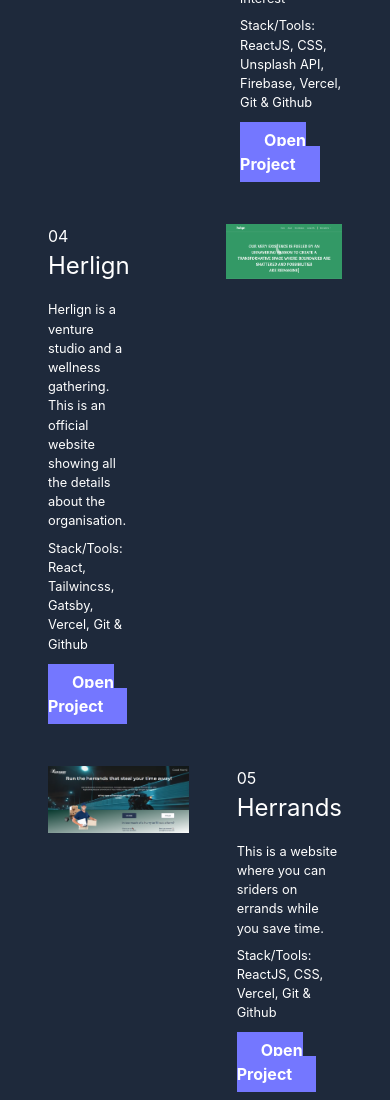
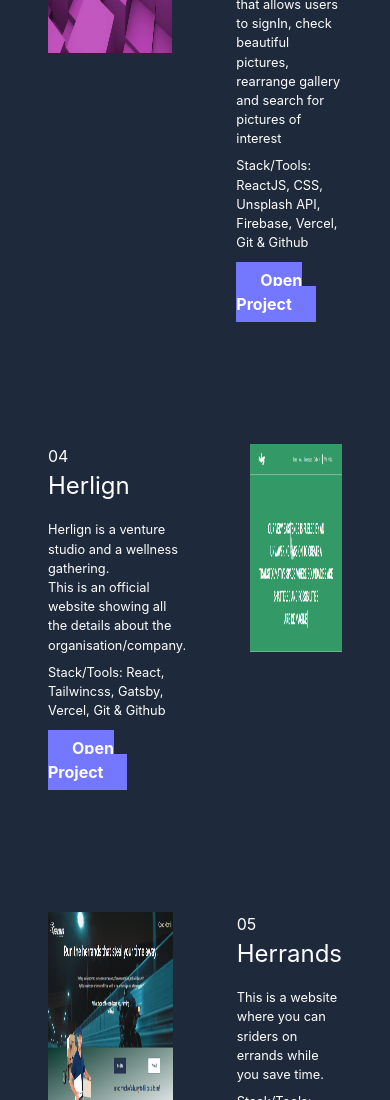
Before and after one commit to jummie-jk/Uptick-Talent-Fellowship, a React (Create React App) app: page /projects in a window 390 px wide. Shown: the part 1611-2711 px from the top of the page. Built offline with nearby package versions, Linux system fonts and the light colour scheme.

Commit message:
Style: Responsiveness

```diff
--- a/package.json
+++ b/package.json
@@ -16,6 +16,7 @@
     "react-dom": "^18.2.0",
     "react-router-dom": "^6.16.0",
     "react-scripts": "5.0.1",
+    "react-scroll": "^1.8.9",
     "tailwindcss": "^3.3.3",
     "web-vitals": "^2.1.4"
   },
--- a/src/App.js
+++ b/src/App.js
@@ -11,8 +11,8 @@ function App() {
     <>
     <BrowserRouter>
     <Routes>
-      <Route path="/" element={<HeroSection />} />
-      <Route path="/about" element={<About />} />
+      <Route path="/"  element={<HeroSection />} />
+      <Route path="/about" name="about" element={<About />} />
       <Route path="/projects" element={<Projects />} />
       <Route path="/technologies" element={<Technologies />} />
       <Route path="/contact" element={<Contact />} />
--- a/src/components/Navbar.js
+++ b/src/components/Navbar.js
@@ -11,7 +11,7 @@ const Navbar = () => {
           <div>
             <ul className="flex flex-row font-medium text-base">
               <li>
-                <Link to="/about" className="px-8">
+                <Link to="about" className="px-8">
                   About
                 </Link>
               </li>
--- a/src/components/Projects.js
+++ b/src/components/Projects.js
@@ -15,12 +15,12 @@ const Projects = () => {
           </p>
         </div>
        <div>
-            <div className="px-12 py-12">
-                <div className="flex flex-row">
-                    <div>
-                        <img src={Lawfirm} alt="A lawfirm" className="scale-100 hover:scale-105"></img>
+            <div className="px-12 ">
+                <div className="flex flex-row justify-center py-16">
+                    <div className="pr-8">
+                        <img src={Lawfirm} alt="A lawfirm" className="scale-100 hover:scale-105 w-[35rem] h-[13rem]"></img>
                     </div>
-                    <div className="text-white pl-12 font-inter" >
+                    <div className="text-white font-inter pl-8" >
                         <p className="text-[1rem]">01</p>
                         <p className="text-[1.5rem] pb-4">Samson and Gretel Law firm</p>
                         <p className="text-[0.8rem] pb-2">Samson and Gretel is your trusted legal partner, providing top-tier legal <br></br>services with a commitment to integrity and excellence.</p>
@@ -42,11 +42,11 @@ const Projects = () => {
                         </div>
                     </div>
                 </div>
-                <div className="flex flex-row py-12">
-                    <div className="text-white font-inter" >
+                <div className="flex flex-row py-16 justify-center">
+                    <div className="text-white font-inter pr-8" >
                         <p className="text-[1rem]">02</p>
                         <p className="text-[1.5rem] pb-4">Cryptous</p>
-                        <p className="text-[0.8rem] pb-2">Cryptous provides a up-to-date daily coin information sourced from a reliable<br></br> API,also offering a glimpse into the latest trends, market data, and price 7 most search coins.</p>
+                        <p className="text-[0.8rem] pb-2">Cryptous provides a up-to-date daily coin information sourced from a reliable<br></br> API,also offering a glimpse into the latest trends, market data, and price 7 <br></br>most search coins.</p>
                         <p className="text-[0.8rem]">Stack/Tools: React,CSS, Vercel, Coingecko API, Git & Github</p>
                         <div className="pt-4">
                         <a
@@ -64,15 +64,15 @@ const Projects = () => {
                             </Button> */}
                         </div>
                     </div>
-                    <div className="pl-14">
-                        <img src={cryptous} alt="A lawfirm" className="scale-100 hover:scale-105"></img>
+                    <div className="pl-8">
+                        <img src={cryptous} alt="A lawfirm" className="scale-100 hover:scale-105 w-[35rem] h-[13rem]"></img>
                     </div>
                 </div>
-                <div className="flex flex-row">
-                    <div>
-                        <img src={gallery} alt="A lawfirm" className="scale-100 hover:scale-105"></img>
+                <div className="flex flex-row justify-center py-16">
+                    <div className="pr-8">
+                        <img src={gallery} alt="A lawfirm" className="scale-100 hover:scale-105 w-[35rem] h-[13rem]"></img>
                     </div>
-                    <div className="text-white pl-12 font-inter" >
+                    <div className="text-white pl-8 font-inter " >
                         <p className="text-[1rem]">03</p>
                         <p className="text-[1.5rem] pb-4">Photo Fusion</p>
                         <p className="text-[0.8rem] pb-2">A dynmaic gallery website that allows users to signIn, check beautiful pictures,<br></br> rearrange gallery and search for pictures of interest </p>
@@ -94,11 +94,11 @@ const Projects = () => {
                         </div>
                     </div>
                 </div>
-                <div className="flex flex-row py-12">
-                    <div className="text-white font-inter" >
+                <div className="flex flex-row py-16 justify-center">
+                    <div className="text-white font-inter pr-8" >
                         <p className="text-[1rem]">04</p>
                         <p className="text-[1.5rem] pb-4">Herlign</p>
-                        <p className="text-[0.8rem] pb-2">Herlign is a venture studio and a wellness gathering.<br></br>This is an official website showing all the details about the organisation.</p>
+                        <p className="text-[0.8rem] pb-2">Herlign is a venture studio and a wellness gathering.<br></br>This is an official website showing all the details about the organisation/company.</p>
                         <p className="text-[0.8rem]">Stack/Tools: React, Tailwincss, Gatsby, Vercel, Git & Github</p>
                         <div className="pt-4">
                         <a
@@ -116,15 +116,15 @@ const Projects = () => {
                             </Button> */}
                         </div>
                     </div>
-                    <div className="pl-24">
-                        <img src={herlign} alt="A lawfirm" className="scale-100 hover:scale-105"></img>
+                    <div className="pl-8">
+                        <img src={herlign} alt="A lawfirm" className="scale-100 hover:scale-105 w-[35rem] h-[13rem]"></img>
                     </div>
                 </div>
-                <div className="flex flex-row">
-                    <div>
-                        <img src={herrands} alt="A lawfirm" className="scale-100 hover:scale-105"></img>
+                <div className="flex flex-row justify-center py-16">
+                    <div className="pr-8">
+                        <img src={herrands} alt="A lawfirm" className="scale-100 hover:scale-105 w-[35rem] h-[13rem]"></img>
                     </div>
-                    <div className="text-white pl-12 font-inter" >
+                    <div className="text-white pl-8 font-inter" >
                         <p className="text-[1rem]">05</p>
                         <p className="text-[1.5rem] pb-4">Herrands</p>
                         <p className="text-[0.8rem] pb-2">This is a website where you can sriders on errands while you save time.</p>
@@ -138,11 +138,7 @@ const Projects = () => {
                             >
                             Open Project
                         </a>
-                        {/* <Button
-                            className="bg-lightb hover:bg-blue-700 text-white mt-8 font-bold py-2 px-6 font-inter"
-                            to="/signup">
-                            Open Project
-                         </Button> */}
+
                         </div>
                     </div>
                 </div>
```
Also changed, not shown: 1 other file (tests, documents, lock files or other folders).
